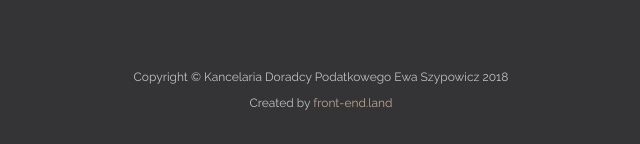
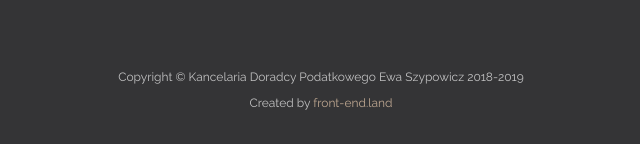
Before and after one commit to Moniaesz/Flexbox_Website, a website: page src/index.html in a window 1280 px wide. Shown: the part 5932-6076 px from the top of the page, 319-959 px from the left. Drawn offline with Linux system fonts and the light colour scheme.

Commit message:
copyright update

```diff
--- a/src/index.html
+++ b/src/index.html
@@ -189,7 +189,7 @@
     </footer>
 
     <div class="small-footer">
-      <p>Copyright &copy; Kancelaria Doradcy Podatkowego Ewa Szypowicz 2018</p>
+      <p>Copyright &copy; Kancelaria Doradcy Podatkowego Ewa Szypowicz 2018-2019</p>
       <p>Created by <a href="https://www.front-end.land/" target="blank">front-end.land</a></p>
     </div>
 
```
